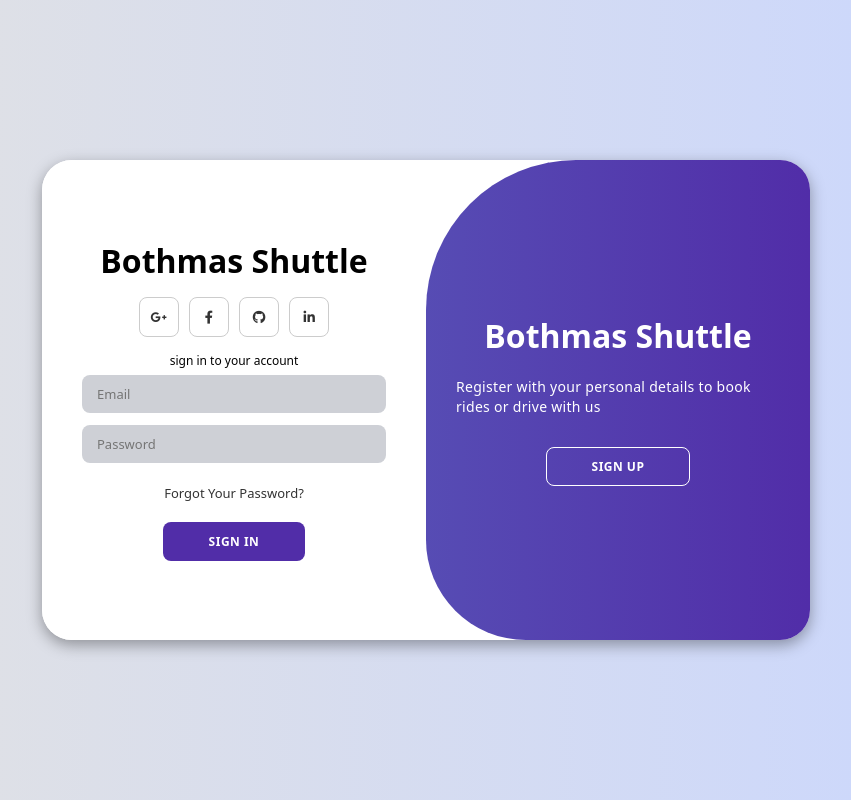
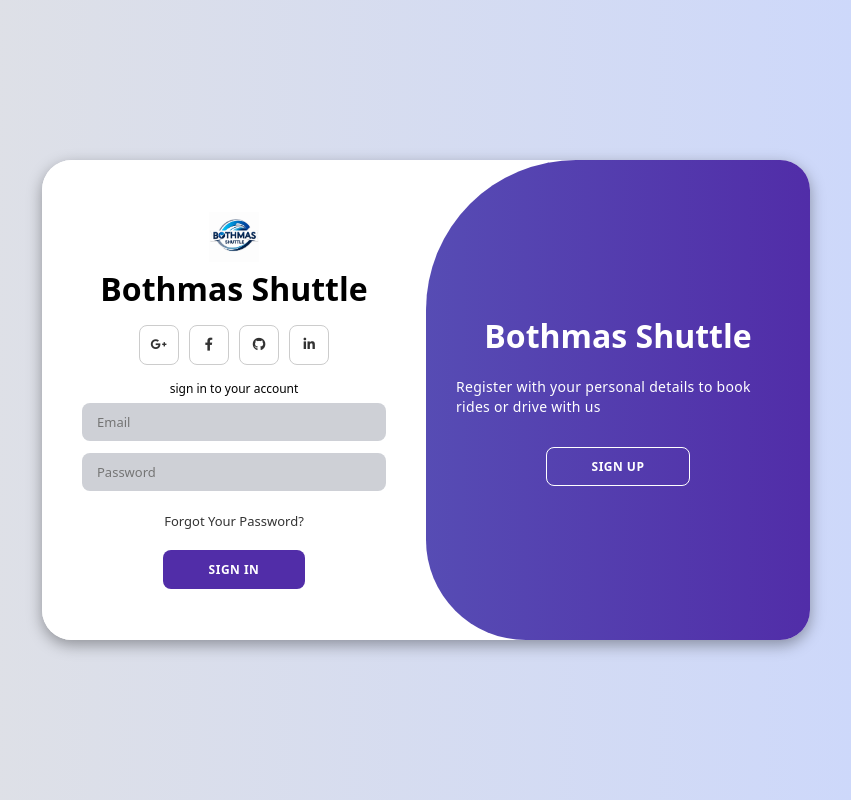
Before and after one commit to goitsemangsebothoma70-alt/bothmas-shuttle-website, a website: page index.html in a window 1280 px wide. Shown: the whole page, without its empty margins (214-1065 px from the left). Drawn offline with Linux system fonts and the light colour scheme.

Commit message:
Update title and add logos to forms
Updated the title to include 'Register' and added logo images to both forms.

```diff
--- a/index.html
+++ b/index.html
@@ -5,7 +5,7 @@
     <meta name="viewport" content="width=device-width, initial-scale=1.0">
     <link rel="stylesheet" href="style.css">
     <link rel="stylesheet" href="https://cdnjs.cloudflare.com/ajax/libs/font-awesome/6.4.2/css/all.min.css">
-    <title>Bothmas Shuttle - Login</title>
+    <title>Bothmas Shuttle - Login & Register</title>
 </head>
 <body>
 
@@ -13,6 +13,7 @@
         <!-- Sign Up Form (Passengers & Drivers) -->
         <div class="form-container sign-up">
             <form id="register-form">
+                <img src="logo.png" alt="Bothmas Shuttle Logo" style="width: 50px; margin-bottom: 5px;">
                 <h1>Create Account</h1>
                 <div class="social-icons">
                     <a href="#" class="icon"><i class="fa-brands fa-google-plus-g"></i></a>
@@ -39,6 +40,7 @@
         <!-- Sign In Form -->
         <div class="form-container sign-in">
             <form id="login-form">
+                <img src="logo.png" alt="Bothmas Shuttle Logo" style="width: 50px; margin-bottom: 5px;">
                 <h1>Bothmas Shuttle</h1>
                 <div class="social-icons">
                     <a href="#" class="icon"><i class="fa-brands fa-google-plus-g"></i></a>
```
